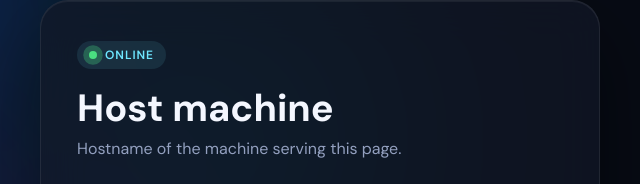
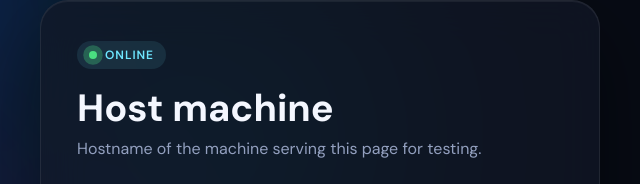
Before and after one commit to codesnippetsforall/Hello-world-what-is-my-ip-application, a plain HTML site: page index.html in a window 1280 px wide. Shown: the part 181-365 px from the top of the page, 320-960 px from the left. Drawn offline with Linux system fonts and the light colour scheme.

Commit message:
Update index.html

```diff
--- a/index.html
+++ b/index.html
@@ -226,7 +226,7 @@
   <main class="card">
     <div class="eyebrow"><span class="dot" id="statusDot"></span><span id="statusText">Online</span></div>
     <h1>Host machine</h1>
-    <p class="lede">Hostname of the machine serving this page.</p>
+    <p class="lede">Hostname of the machine serving this page for testing.</p>
 
     <div class="ip-box">
       <div class="ip placeholder" id="hostValue">Detecting…</div>
```
